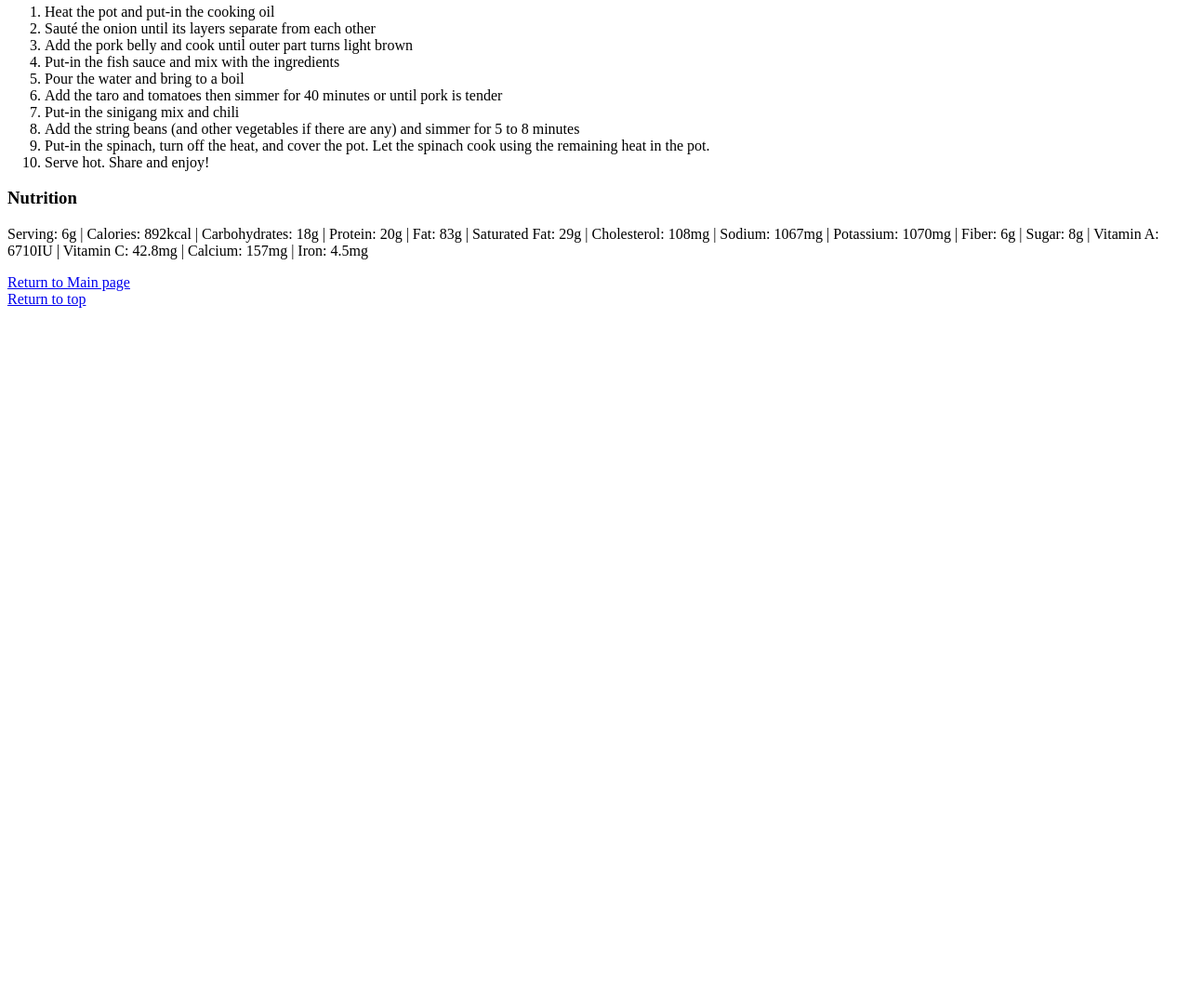
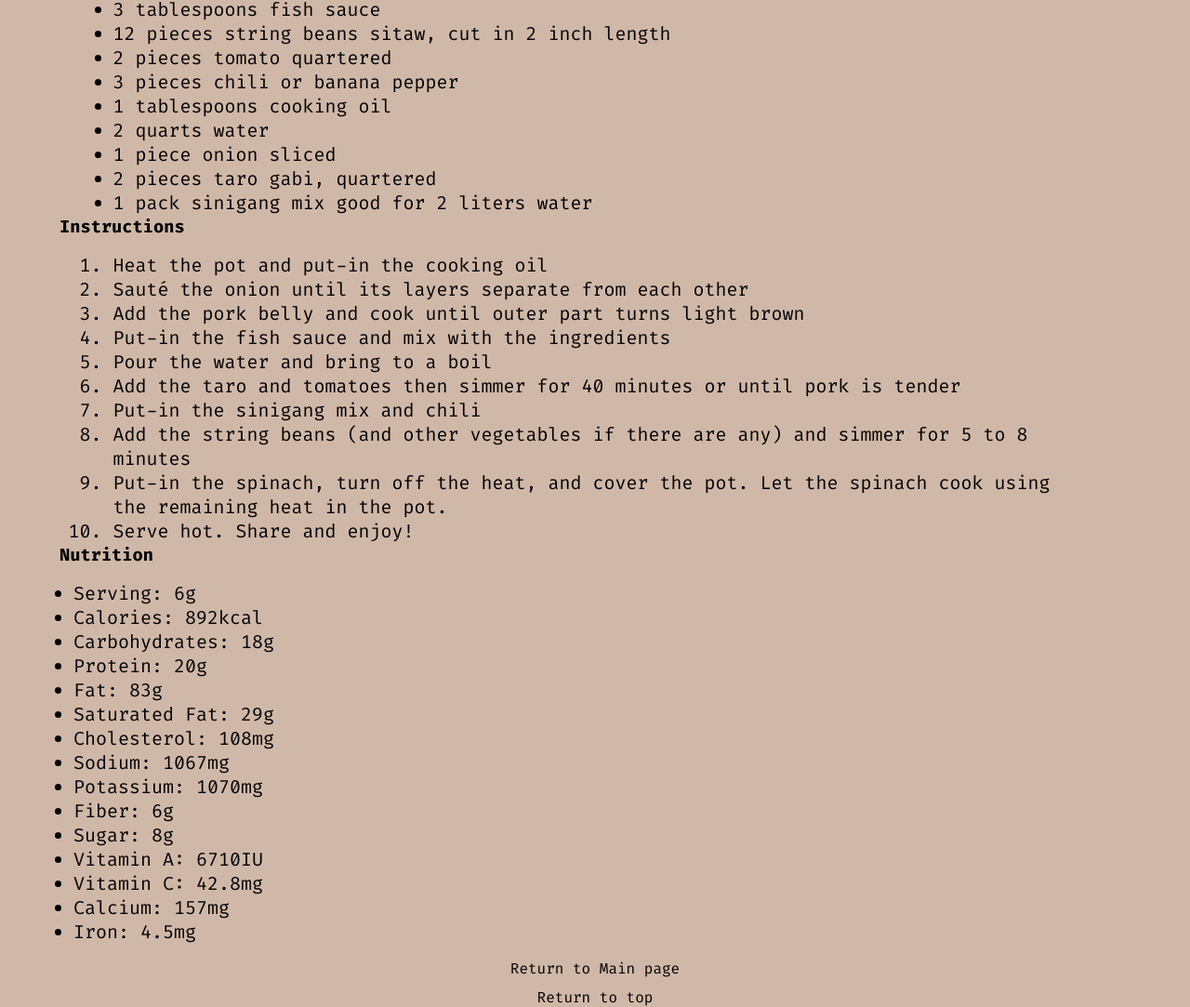
Before and after one commit to jonexist/odin-recipes, a plain HTML site: page sinigang.html in a window 1280 px wide. Shown: the part 1122-2205 px from the top of the page at 93% size. Before the commit the page ends 1461 px from the top, so only its background shows below. Drawn offline with Linux system fonts and the light colour scheme.

Commit message:
modified and change some element

```diff
--- a/sinigang.html
+++ b/sinigang.html
@@ -4,17 +4,20 @@
   <meta charset="UTF-8">
   <meta http-equiv="X-UA-Compatible" content="IE=edge">
   <meta name="viewport" content="width=device-width, initial-scale=1.0">
+  <link rel="stylesheet" href="/css/styles.css">
   <title>Sinigang</title>
 </head>
 <body>
-  <h1 id="dishes-2">Sinigang na baboy</h1>
-  <img src="https://panlasangpinoy.com/wp-content/uploads/2018/11/Sinigang-na-Baboy-Recipe.jpg" width="500px" height="500px" alt="Filipino Sinigang">
-  <h2>Filipino Sinigang</h2>
+  <main class="recipe-1">
+    <h1 id="dishes-1">Sinigang na baboy</h1>
+    <img src="http://images.summitmedia-digital.com/yummyph/images/2020/03/10/KNRR_0069.png" alt="Filipino Sinigang">
+    <section class="main-recipe">
+    <h2 class="title-2">Filipino Sinigang</h2>
     <p>Sinigang is a sour soup native to the Philippines. This recipe uses pork as the main ingredient. Other proteins and seafood can also be used. Beef, shrimp, fish are commonly used to cook sinigang. The chicken version, on the other hand, is called sinampalukang manok. I prefer to use either pork belly or buto-buto when cooking sinigang. The latter refers to cuts with bones intact. These are either pork neck bones, chopped spare ribs, and chopped baby back ribs. Pork shoulder and ham can also be used when cooking sinigang.</p>
     <p>The quality of this dish depends on the souring agent. This is the ingredient that makes the soup sour. The most common and widely used is unripe tamarind. It is known as sampaloc in the Philippines. Other fruits such as guava, tomato, bilimbi or kamias, green mango, pineapple, and wild mangosteen or santol can be used to make the sinigang taste sour.</p>
     <p>I grew-up eating pork sinigang at least once a week with a saucer of fish sauce and crushed siling labuyo on the side as my dipping sauce. During rainy days, I enjoy my sinigang  meal with rice and a few pieces of fried tuyo. These are small fish that were salted and dried under the sun. It is a good combination as far as I am concerned.</p>
     <h3>Ingredients</h3>
-  <ul>
+    <ul class="list-recipe">
       <li>2 lbs pork belly or buto-buto</li>
       <li>1 bunch spinach or kang-kong</li>
       <li>3 tablespoons fish sauce</li>
@@ -28,7 +31,7 @@
       <li>1 pack sinigang mix good for 2 liters water</li>
     </ul>
     <h3>Instructions</h3>
-  <ol>
+    <ol class="instructions">
       <li>Heat the pot and put-in the cooking oil</li>
       <li>Sauté the onion until its layers separate from each other</li>
       <li>Add the pork belly and cook until outer part turns light brown</li>
@@ -41,9 +44,28 @@
       <li>Serve hot. Share and enjoy!</li>
     </ol>
     <h3>Nutrition</h3>
-  <p>Serving: 6g | Calories: 892kcal | Carbohydrates: 18g | Protein: 20g | Fat: 83g | Saturated Fat: 29g | Cholesterol: 108mg | Sodium: 1067mg | Potassium: 1070mg | Fiber: 6g | Sugar: 8g | Vitamin A: 6710IU | Vitamin C: 42.8mg | Calcium: 157mg | Iron: 4.5mg</p>
+    <ul class="nutrients">
+      <li>Serving: 6g</li>
+      <li>Calories: 892kcal</li>
+      <li>Carbohydrates: 18g</li>
+      <li>Protein: 20g</li>
+      <li>Fat: 83g</li>
+      <li>Saturated Fat: 29g</li>
+      <li>Cholesterol: 108mg</li>
+      <li>Sodium: 1067mg</li>
+      <li>Potassium: 1070mg</li>
+      <li>Fiber: 6g</li>
+      <li>Sugar: 8g</li>
+      <li>Vitamin A: 6710IU</li>
+      <li>Vitamin C: 42.8mg</li>
+      <li>Calcium: 157mg</li>
+      <li>Iron: 4.5mg</li>
+    </ul>
+    </section>
+    <section class="link">
       <a href="../index.html">Return to Main page</a>
-  <br>
       <a href="#dishes-2">Return to top</a>
+    </section>
+  </main>
 </body>
 </html>
```
Lines whose indentation alone changed are shown as unchanged.
